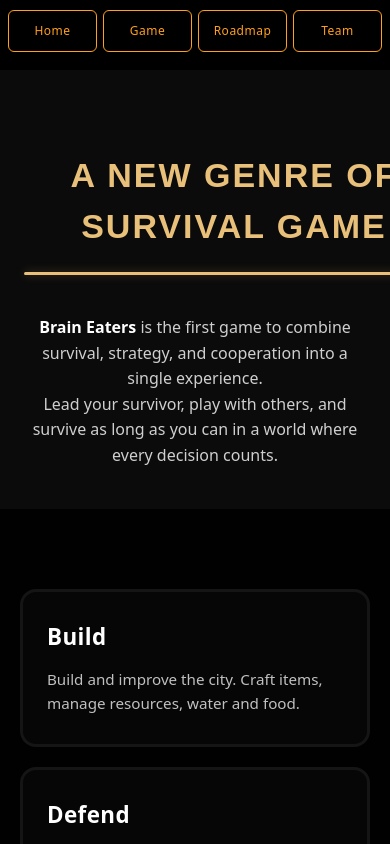
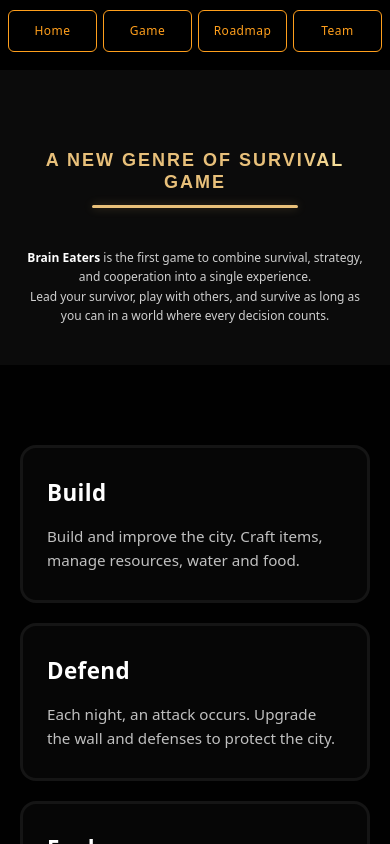
Before and after one commit to Serobi/braineaters.io, a Next.js app: page /game in a window 390 px wide. Built offline with nearby package versions, Linux system fonts and the light colour scheme.

Commit message:
Game page title + description auto resize

```diff
--- a/app/styles/game.module.css
+++ b/app/styles/game.module.css
@@ -59,15 +59,6 @@
   font-weight: 700;
 }
 
-@media (max-width: 768px) {
-  .gameIntro { margin-top: 80px; }
-  .title { font-size: 34px; }
-  .description { font-size: 16px; }
-}
-
-/* -------------------------------
-   PILLARS WRAPPER - ADD BOTTOM MARGIN FOR COMPENSATION
--------------------------------- */
 .pillarsWrapper {
   position: sticky;
   z-index: 50;
@@ -435,3 +426,24 @@
     text-align: center;
   }
 }
+
+@media (max-width: 768px) {
+  .gameIntro {
+    margin-top: 80px;
+  }
+
+  .title {
+    font-size: clamp(18px, 4vw, 34px);
+    line-height: 1.2;
+    text-align: center;
+    animation : none;
+  }
+
+  .titleBar {
+    width: clamp(100px, 60%, 300px);
+    margin: clamp(12px, 2vw, 20px) auto 0;
+  }
+  .description {
+    font-size: clamp(12px, 3vw, 16px);
+  }
+}
```
